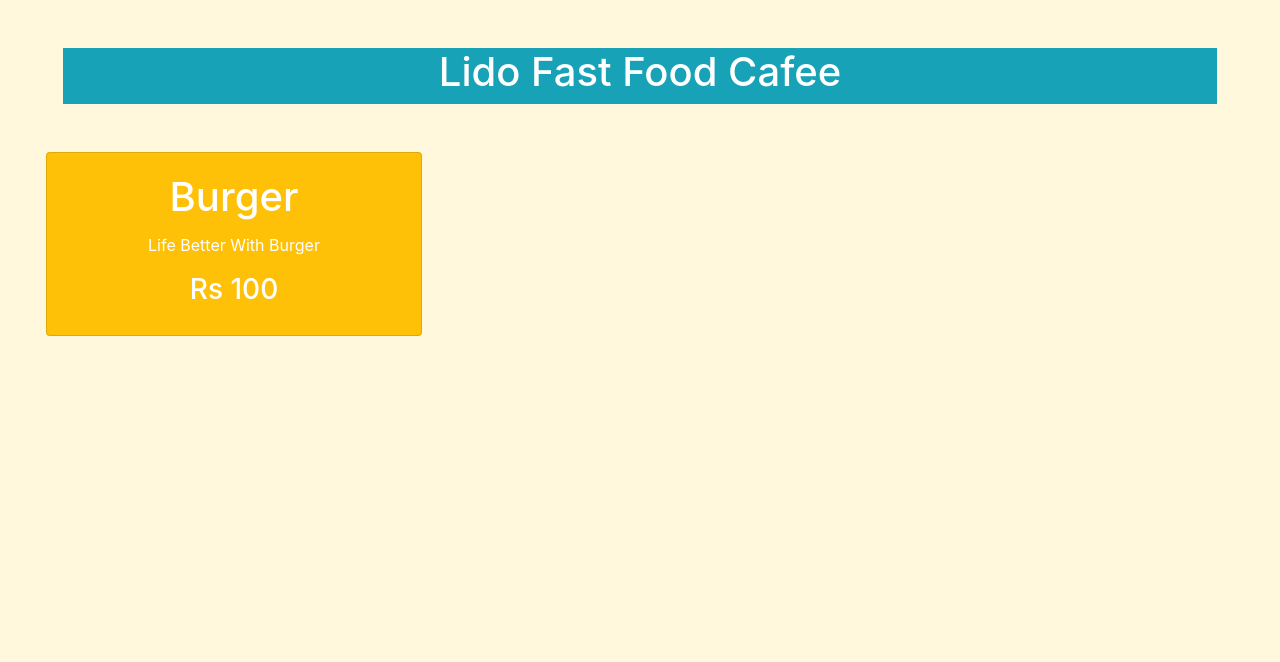
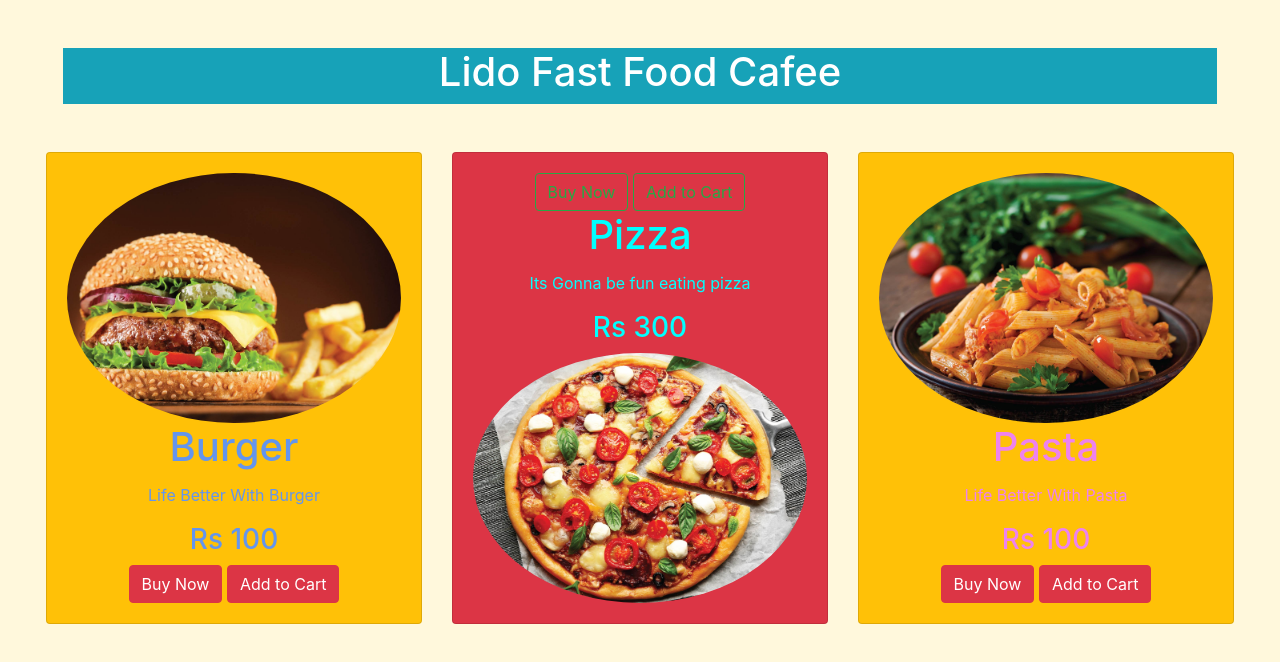
Before and after one commit to CodeCraftPlugin/Lido-Cafee, a plain HTML site: page index.html in a window 1280 px wide. Drawn offline with nearby package versions, Linux system fonts and the light colour scheme.

Commit message:
project complete

```diff
--- a/index.html
+++ b/index.html
@@ -19,15 +19,39 @@
       <div class="col-sm-4">
         <div class="card bg-warning">
           <div class="card-body">
-            <h1 class="card-title">Burger</h1>
-            <p>Life Better With Burger</p>
-            <h3>Rs 100</h3>
+            <img src="burger.jpg" alt="" class="card-img-top rounded-circle">
+            <h1 class="card-title chil">Burger</h1>
+            <p class="chil">Life Better With Burger</p>
+            <h3 class="chil">Rs 100</h3>
+            <button type="button" class="btn btn-danger">Buy Now</button>
+            <button type="button" class="btn btn-danger">Add to Cart</button>
           </div>
         </div>
       </div>
       <div class="col-sm-4">
+        <div class="card bg-danger">
+          <div class="card-body">
+             <button type="button" class="btn btn-outline-success">Buy Now</button>
+             <button type="button" class="btn btn-outline-success">Add to Cart</button>
+            <h1 class="card-title good">Pizza</h1>
+            <p class="good">Its Gonna be fun eating pizza</p>
+            <h3 class="good">Rs 300</h3>
+            <img src="pizza.jpg" alt="" class="card-img-bottom rounded-circle">
+          </div>
+        </div>
       </div>
       <div class="col-sm-4">
+        <div class="card bg-warning">
+          <div class="card-body">
+            <img src=pasta.jpg alt="" class="card-img-top rounded-circle">
+            <h1 class="card-title fine">Pasta</h1>
+            <p class="fine">Life Better With Pasta</p>
+            <h3 class="fine">Rs 100</h3>
+            <button type="button" class="btn btn-danger">Buy Now</button>
+            <button type="button" class="btn btn-danger">Add to Cart</button>
+          </div>
+        </div>
+      </div>
       </div>
     </div>
 </body>
--- a/style.css
+++ b/style.css
@@ -0,0 +1,9 @@
+.good{
+  color: aqua;
+}
+.fine{
+  color: violet;
+}
+.chil{
+  color: cornflowerblue
+}
```
